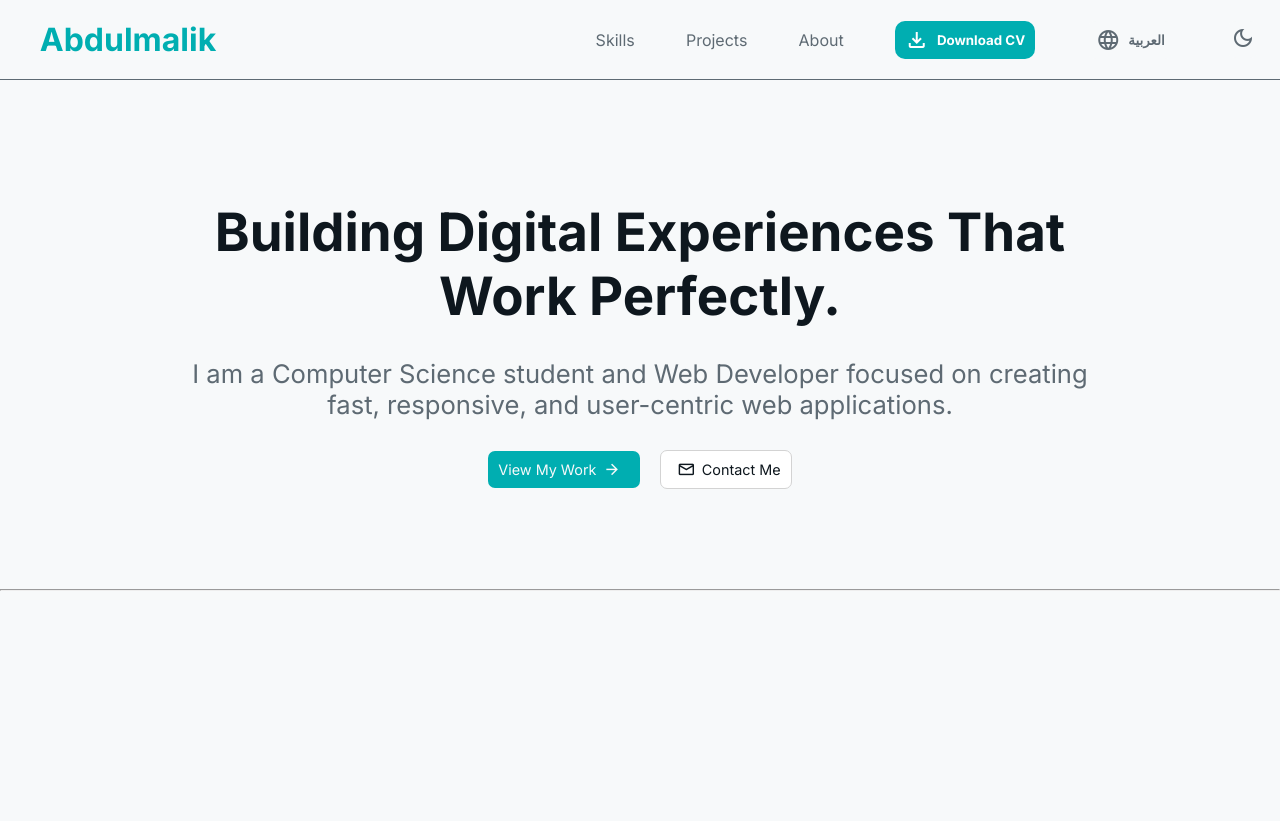
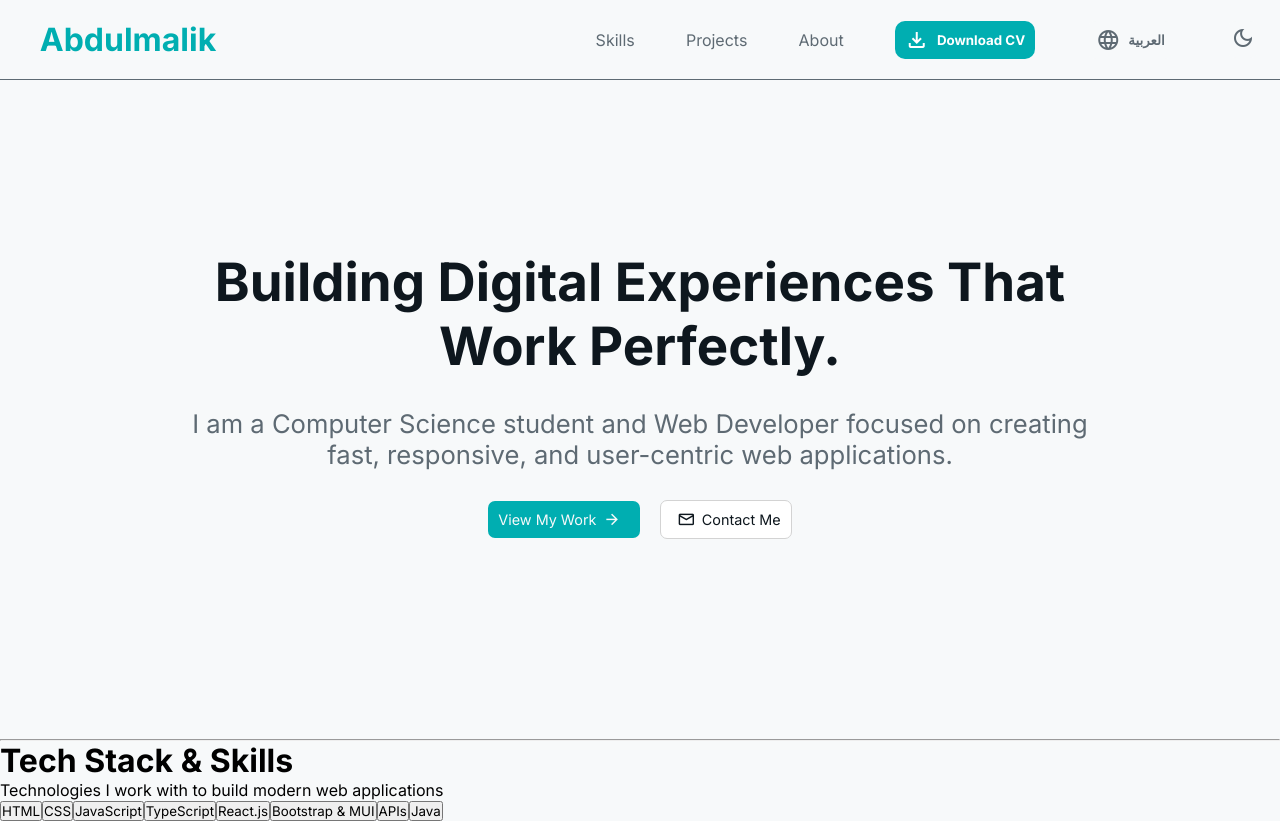
Before and after one commit to Abdulmalik90/My-Personal-Web, a React (Vite) app: page / in a window 1280 px wide. Before the commit the page ends 800 px from the top, so only its background shows below. Built offline with nearby package versions, Linux system fonts and the light colour scheme.

Commit message:
complete the skills sectoin later

```diff
--- a/src/App.jsx
+++ b/src/App.jsx
@@ -2,6 +2,7 @@ import './App.css'
 import { LanguageProvider } from './components/LanguageContext'
 import Nav from './components/Nav'
 import Hero from './components/Hero'
+import Skills from './components/Skills'
 import { ThemeProvider } from './components/ThemeContext'
 
 function App() {
@@ -17,6 +18,7 @@ function App() {
 
         <Hero/>
         <hr />
+        <Skills/>
       </LanguageProvider>
 
     </ThemeProvider>
--- /dev/null
+++ b/src/components/Skills.jsx
@@ -0,0 +1,23 @@
+import { useLanguage } from "./LanguageContext";
+
+export default function Skills(){
+    const {t} = useLanguage();
+
+    return (
+        <>
+            <h1 className="section-title">{t("skTitle")}</h1>
+            <p className="sectoin-subtitle">{t("skSubTitle")}</p>
+
+            <div id="skills-btn-container">
+                <button className="skill-btn">HTML</button>
+                <button className="skill-btn">CSS</button>
+                <button className="skill-btn">JavaScript</button>
+                <button className="skill-btn">TypeScript</button>
+                <button className="skill-btn">React.js</button>
+                <button className="skill-btn">Bootstrap & MUI</button>
+                <button className="skill-btn">APIs</button>
+                <button className="skill-btn">Java</button>
+            </div>
+        </>
+    )
+}
--- a/src/data/translation.js
+++ b/src/data/translation.js
@@ -14,6 +14,11 @@ export const translation = {
         heroBtn1: "View My Work",
         heroBtn2: "Contact Me",
 
+        // Skills
+        skTitle: "Tech Stack & Skills",
+        skSubTitle: "Technologies I work with to build modern web applications",
+
+
     },
     ar: {
         // Header
@@ -29,5 +34,9 @@ export const translation = {
         heroSubTitle: "أنا طالب علوم حاسب ومطور ويب، أركز على تطوير تطبيقات ويب سريعة، متجاوبة، وتتمحور حول تجربة المستخدم.",
         heroBtn1: "استعراض أعمالي",
         heroBtn2: "تواصل معي",
+
+        // Skills Section
+        skTitle: "المهارات والتقنيات",
+        skSubTitle: "التقنيات التي أستخدمها لتطوير تطبيقات ويب حديثة",
     }
 }
--- a/src/styles/hero.css
+++ b/src/styles/hero.css
@@ -1,5 +1,5 @@
 #hero-div {
-    margin: 200px auto 100px auto;
+    margin: 250px auto 200px auto;
     width: 90%;
 
 }
```
